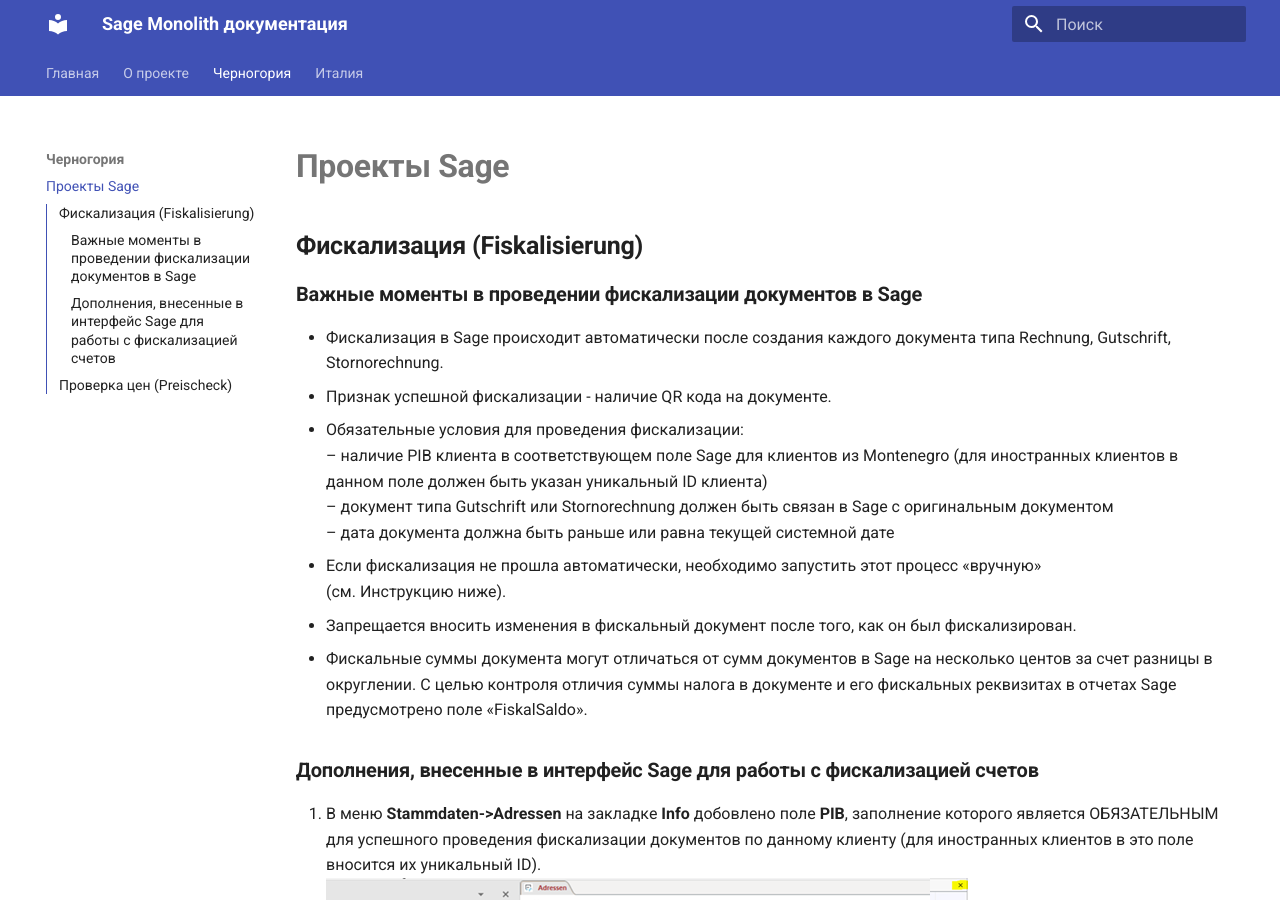
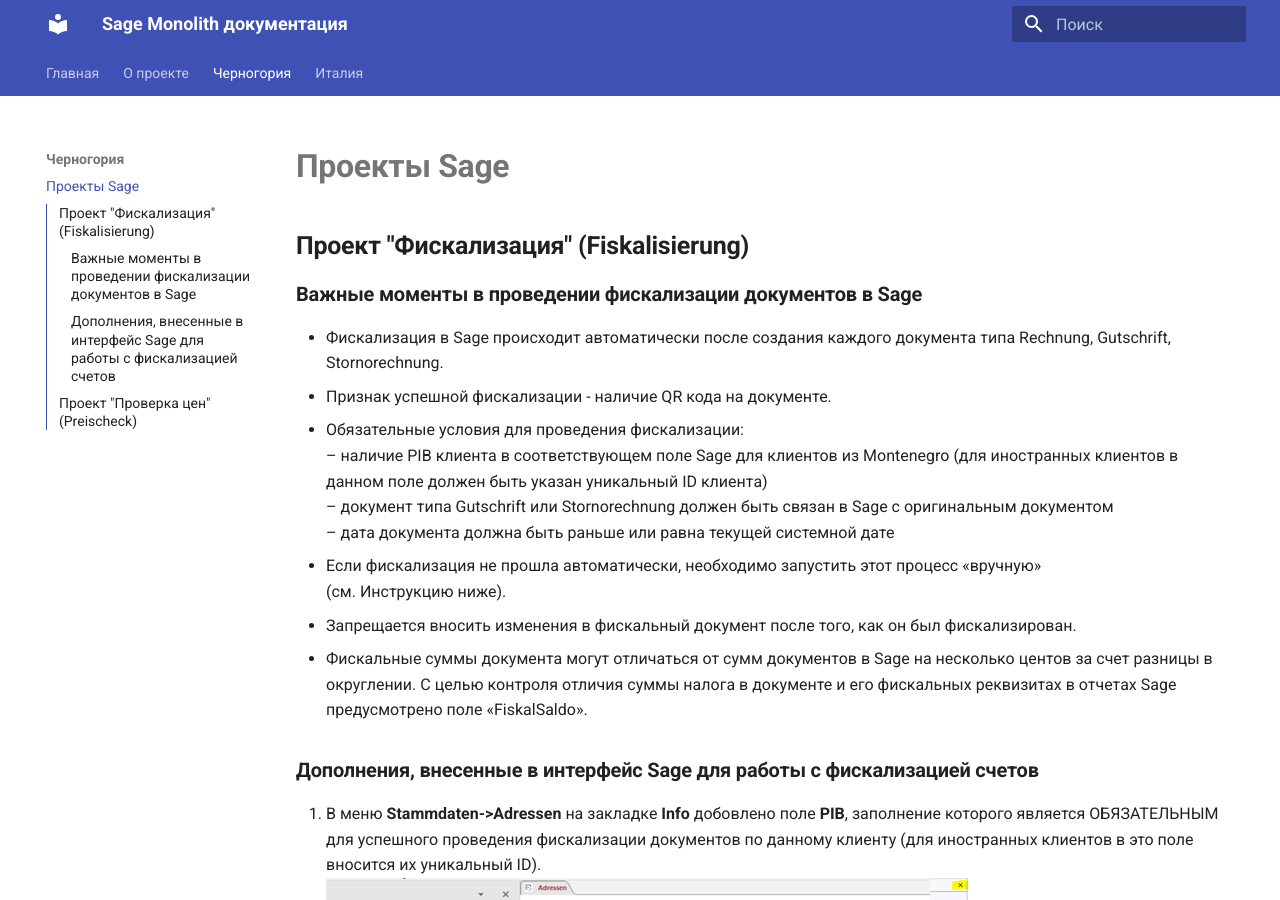
Before and after one commit to maksimandreevblr/sagedocsmg, an MkDocs documentation site: the page built from docs/montenegro.md, in a window 1280 px wide and 900 px high. Built offline with MkDocs 1.6.1 and Material for MkDocs 9.7.7, drawn with Linux system fonts in a browser that asks for light colours; some of the changed text lies outside the part shown.

Commit message:
Chapter headers change

```diff
--- a/docs/montenegro.md
+++ b/docs/montenegro.md
@@ -1,5 +1,5 @@
 # **Проекты Sage**
-## **Фискализация (Fiskalisierung)**
+## **Проект "Фискализация" (Fiskalisierung)**
 ### **Важные моменты в проведении фискализации документов в Sage**
 * Фискализация в Sage происходит автоматически после создания каждого документа типа Rechnung, Gutschrift, Stornorechnung.
 * Признак успешной фискализации - наличие QR кода на документе.
@@ -53,7 +53,7 @@
    ![Fiskalisierung_07](img/Fiskalisierung_07.png)
    ![Fiskalisierung_07big ](img/Fiskalisierung_07big.png)
 
-## **Проверка цен (Preischeck)**
+## **Проект "Проверка цен" (Preischeck)**
 Отчет для подразделений Montenegro, который отображает расхождения между ценами MNES в сравнении с другими подразделениями Montenegro (MNE, MNEI, MNED, MNEL).
 Сравнение производится только по активным артикулам MNES.
 Отчет формируется ежесуточно в ночное время.
```
